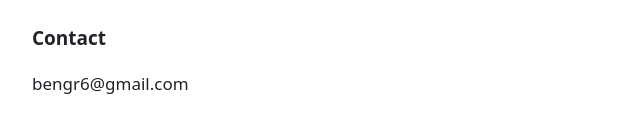
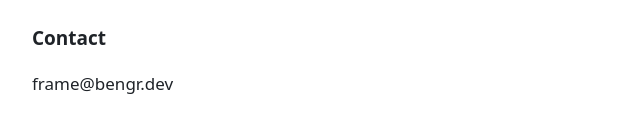
Before and after one commit to bengry/frame-tv, a plain HTML site: page privacy.html in a window 1280 px wide. Shown: the part 931-1064 px from the top of the page, 268-908 px from the left. Drawn offline with Linux system fonts and the light colour scheme.

Commit message:
Use frame@bengr.dev as contact

```diff
--- a/privacy.html
+++ b/privacy.html
@@ -41,6 +41,6 @@ including the Limited Use requirements.</p>
 Uninstalling Frame deletes all data on the TV.</p>
 
 <h2>Contact</h2>
-<p>bengr6@gmail.com</p>
+<p>frame@bengr.dev</p>
 </body>
 </html>
```
Also changed, not shown: index.html (+1 -1 lines).
